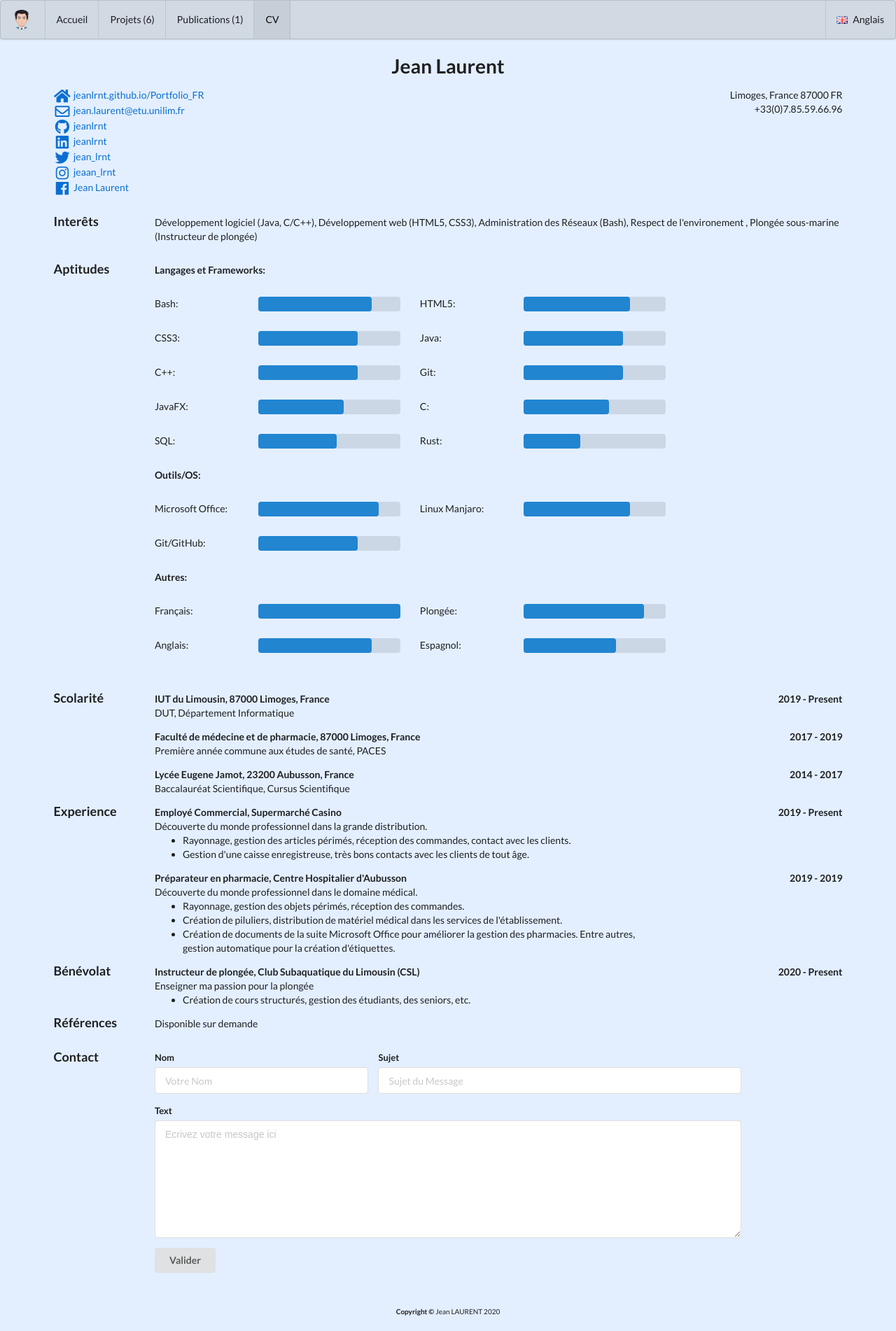
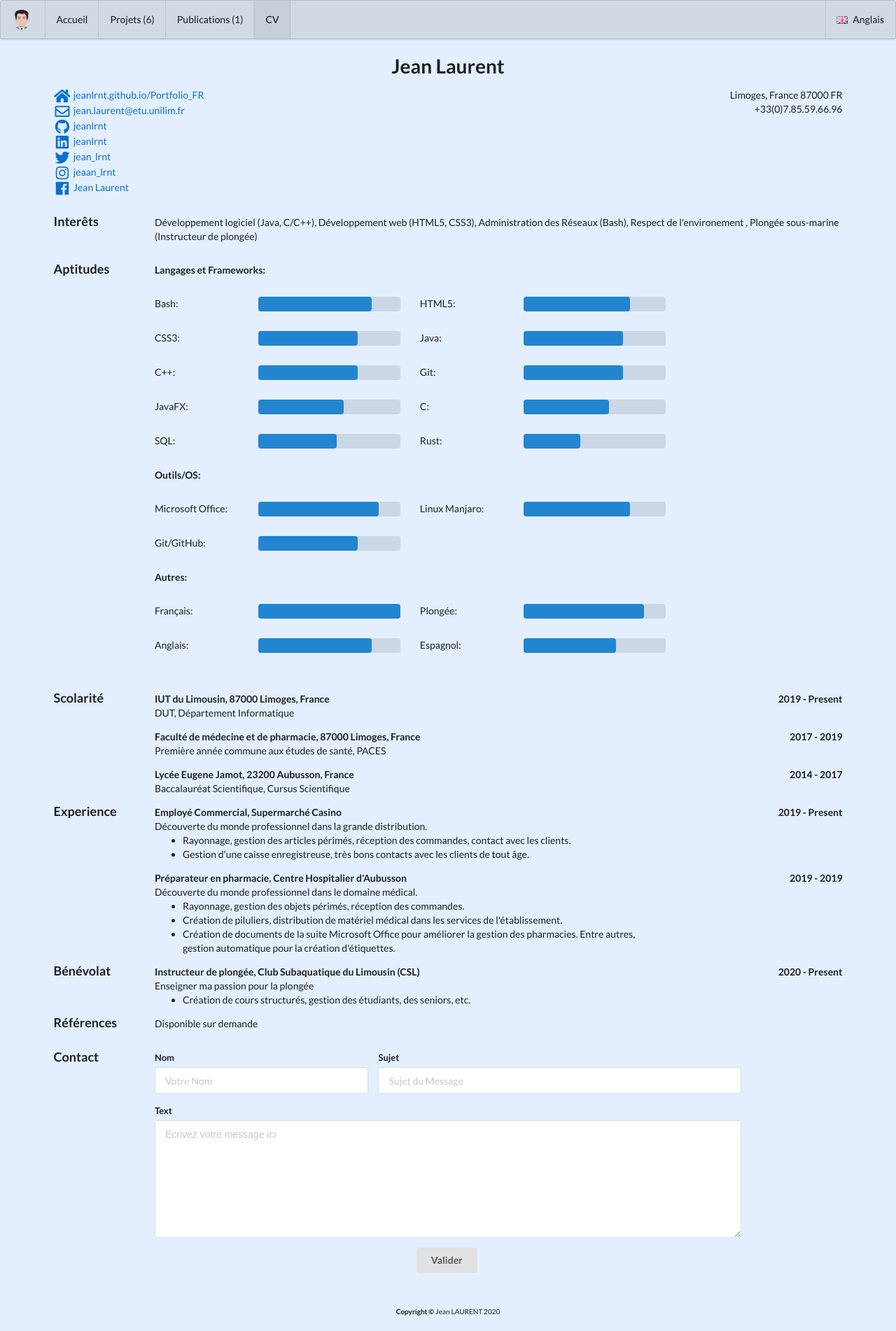
Before and after one commit to jeanlrnt/Portfolio_FR, a Jekyll site: the page built from bio/index.html, in a window 1280 px wide. Shown: the whole page at 70% size. Built offline with Jekyll 4.4.1, drawn with Linux system fonts in a browser that asks for light colours.

Commit message:
contact form

```diff
--- a/_includes/contact-form.html
+++ b/_includes/contact-form.html
@@ -22,7 +22,9 @@
           <label>Text</label>
           <textarea id="edBody" placeholder="Ecrivez votre message ici"></textarea>
         </div>
-        <div class="ui submit button" onclick="sendMail()">Valider</div>
+        <div class="row" style="text-align: center">
+          <div class="ui submit button" onclick="sendMail()">Valider</div>
+        </div>
       </div>
     </div>
   </div>
```
